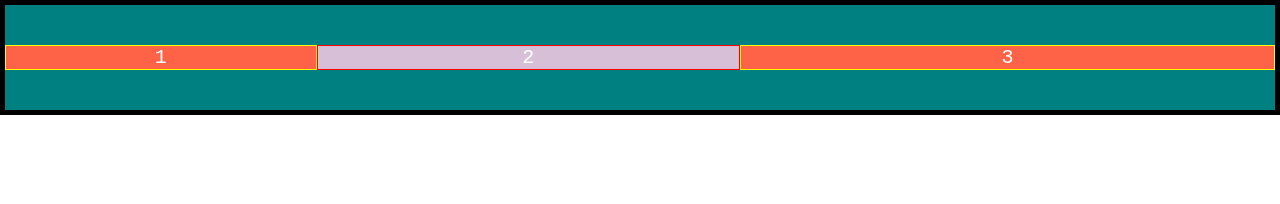
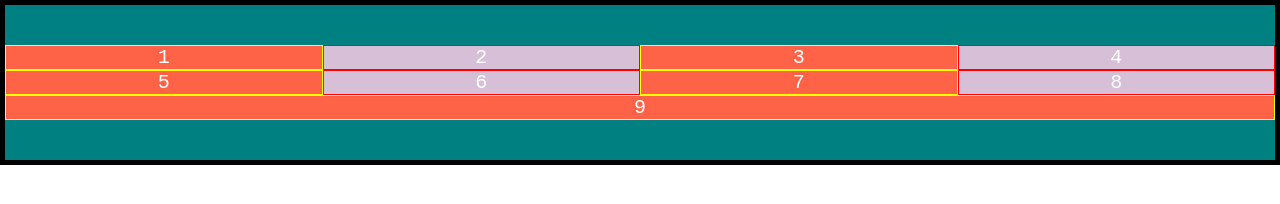
Before and after one commit to ElyaDzhy/Unit-21, a plain HTML site: page index.html in a window 1280 px wide. Drawn offline with Linux system fonts and the light colour scheme.

Commit message:
Add flex example
- flex-grow
- flex-shrink
- flex-basis

```diff
--- a/index.html
+++ b/index.html
@@ -12,9 +12,15 @@
   </head>
   <body>
     <div class="flexContainer parent">
-      <div class="flexItem child" style="flex-grow: 1">1</div>
-      <div class="flexItem child" style="flex-grow: 2">2</div>
-      <div class="flexItem child" style="flex-grow: 3">3</div>
+      <div class="flexItem child">1</div>
+      <div class="flexItem child">2</div>
+      <div class="flexItem child">3</div>
+      <div class="flexItem child">4</div>
+      <div class="flexItem child">5</div>
+      <div class="flexItem child">6</div>
+      <div class="flexItem child">7</div>
+      <div class="flexItem child">8</div>
+      <div class="flexItem child">9</div>
     </div>
   </body>
 </html>
--- a/styles.css
+++ b/styles.css
@@ -8,11 +8,21 @@
 .flexContainer {
   display: flex;
   justify-content: space-evenly;
+
+  flex-flow: row wrap;
 }
 
 .flexItem {
+  order: 0;
+  flex-grow: 1;
+  flex-shrink: 1;
+  flex-basis: 300px;
+
+  /* flex-shrink: 1;
   flex-basis: 200px;
-  /* flex-shrink: ; */
+  flex-grow: 1; */
+
+  /* flex: <flex-grow> <flex-shrink> <flex-basis>; */
 }
 /* ---------- */
 /*
```
